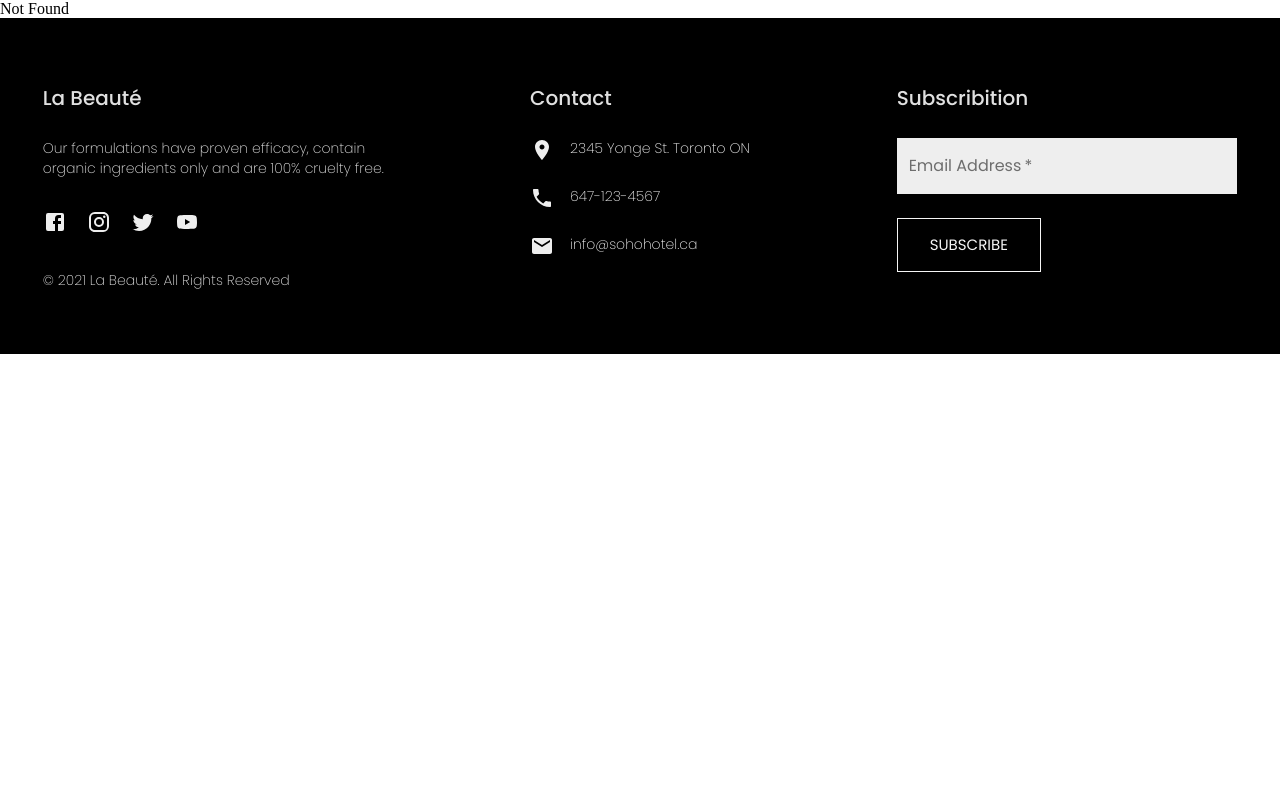
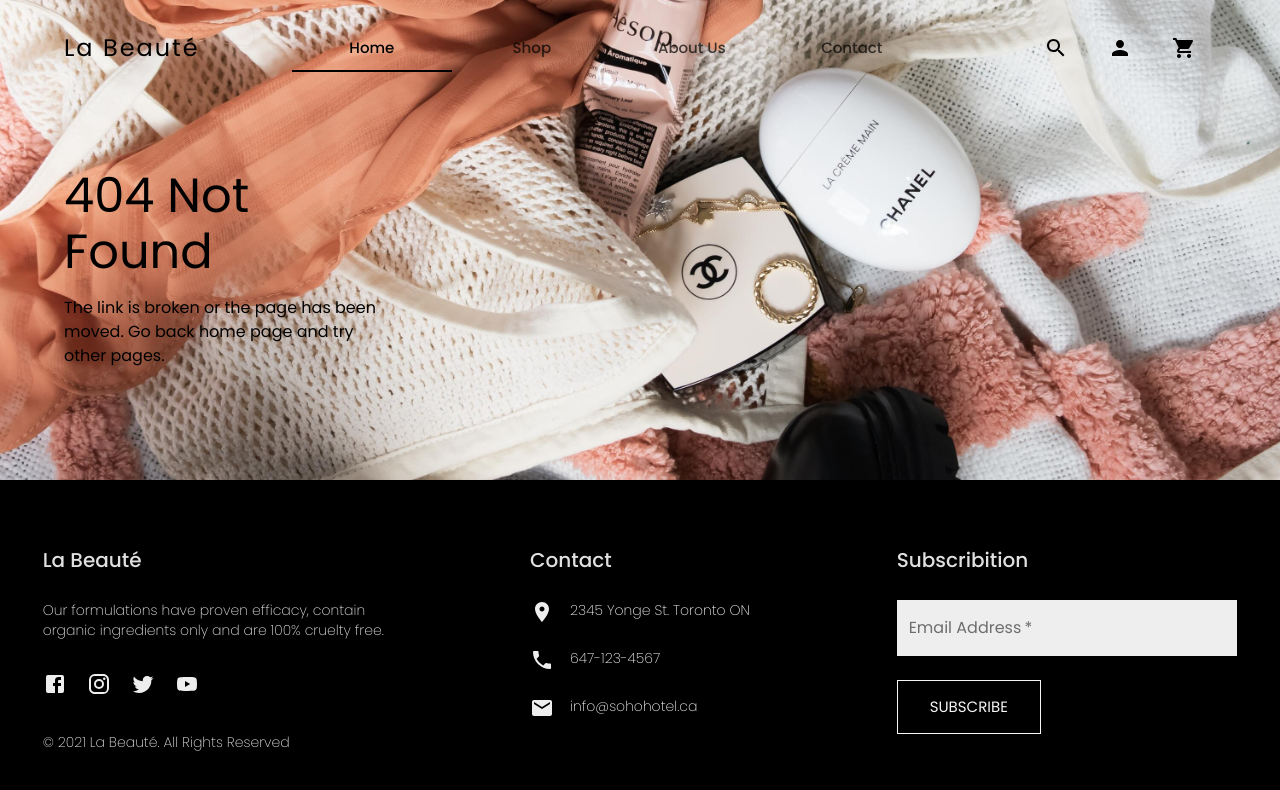
Before and after one commit to CaesarHp/react-shopping, a React (Create React App) app: page /notfound in a window 1280 px wide. Shown: the top 790 px of the page. Built offline with nearby package versions, Linux system fonts and the light colour scheme.

Commit message:
page-fix

```diff
--- a/src/App.js
+++ b/src/App.js
@@ -2,17 +2,18 @@ import { BrowserRouter, Switch, Route, Redirect } from "react-router-dom";
 
 import { ThemeProvider } from "@material-ui/core";
 import { responsiveFontSizes } from "@material-ui/core";
+import Theme from "./ui/Theme";
 
 import ScrollToTop from "./components/ScrollToTop";
-import Theme from "./ui/Theme";
 import Layout from "./ui/Layout";
-import Home from "./pages/Home";
-import Shop from "./pages/Shop";
-import ProductDetail from "./pages/ProductDetail";
-import Cart from "./pages/Cart";
-import Payment from "./pages/Payment";
-import Contact from "./pages/Contact";
-import AboutUs from "./pages/AboutUs";
+import Home from "./Pages/Home";
+import Shop from "./Pages/Shop";
+import ProductDetail from "./Pages/ProductDetail";
+import Cart from "./Pages/Cart";
+import Payment from "./Pages/Payment";
+import Contact from "./Pages/Contact";
+import AboutUs from "./Pages/AboutUs";
+import NotFound from "./Pages/NotFound";
 
 let theme = Theme;
 theme = responsiveFontSizes(theme);
@@ -49,13 +50,12 @@ function App() {
               <Route path="/contact" exact>
                 <Contact />
               </Route>
-              <Route path="/account" exact>
-                Account
+              <Route path="/notfound" exact>
+                <NotFound />
               </Route>
-              <Route path="/notfound" exact>
-                Not Found
+              <Route path="*">
+                <NotFound />
               </Route>
-              <Route path="*">Not Found</Route>
             </Switch>
           </Layout>
         </ThemeProvider>
--- a/src/pages/AboutUs.js
+++ b/src/pages/AboutUs.js
@@ -8,7 +8,9 @@ function AboutUs() {
     <>
       <AllPageTopBanner
         title={"About Us"}
-        body={"Our formulations have proven efficacy"}
+        body={
+          "Our formulations have proven efficacy, contain organic ingredients only and are 100% cruelty free."
+        }
       />
       <AboutUsMain />
     </>
--- a/src/pages/Contact.js
+++ b/src/pages/Contact.js
@@ -8,7 +8,9 @@ function Contact() {
     <>
       <AllPageTopBanner
         title={"Contact Us"}
-        body={"Our formulations have proven efficacy"}
+        body={
+          "Our formulations have proven efficacy, contain organic ingredients only and are 100% cruelty free."
+        }
       />
       <ContactMain />
     </>
--- /dev/null
+++ b/src/pages/NotFound.js
@@ -0,0 +1,18 @@
+import React from "react";
+
+import AllPageTopBanner from "../ui/AllPageTopBanner";
+
+function NotFound() {
+  return (
+    <>
+      <AllPageTopBanner
+        title={"404 Not Found"}
+        body={
+          "The link is broken or the page has been moved. Go back home page and try other pages."
+        }
+      />
+    </>
+  );
+}
+
+export default NotFound;
--- a/src/pages/Shop.js
+++ b/src/pages/Shop.js
@@ -8,7 +8,9 @@ function Shop() {
     <>
       <AllPageTopBanner
         title={"Shop"}
-        body={"Our formulations have proven efficacy"}
+        body={
+          "Our formulations have proven efficacy, contain organic ingredients only and are 100% cruelty free."
+        }
       />
       <ShopMain />
     </>
--- a/src/ui/AllPageTopBanner.js
+++ b/src/ui/AllPageTopBanner.js
@@ -74,7 +74,7 @@ const useStyles = makeStyles((theme) => ({
   },
 }));
 
-function AllPageTopBanner({ title }) {
+function AllPageTopBanner({ title, body }) {
   const classes = useStyles();
 
   return (
@@ -87,8 +87,7 @@ function AllPageTopBanner({ title }) {
                 {title}
               </Typography>
               <Typography variant="body1" className={classes.body}>
-                Our formulations have proven efficacy, contain organic
-                ingredients only and are 100% cruelty free.
+                {body}
               </Typography>
             </Grid>
             <Grid item md={7}></Grid>
```
